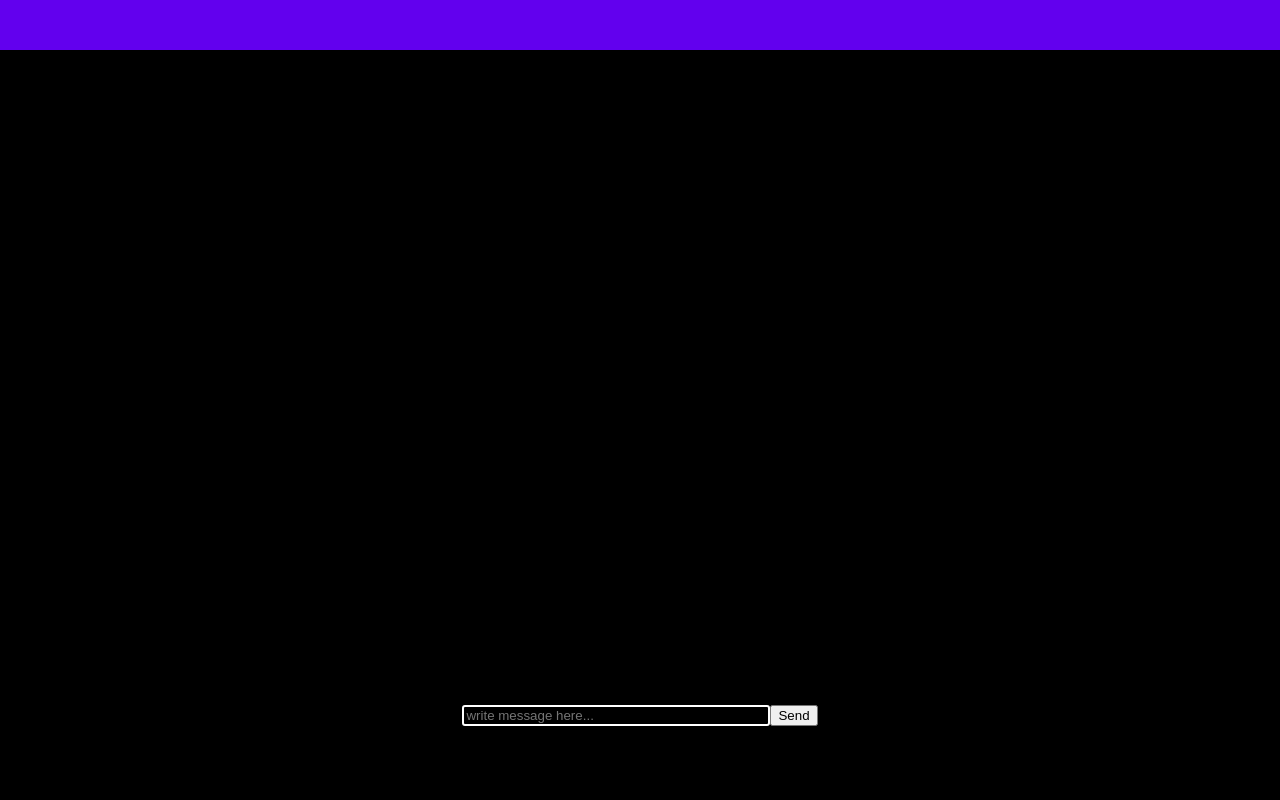
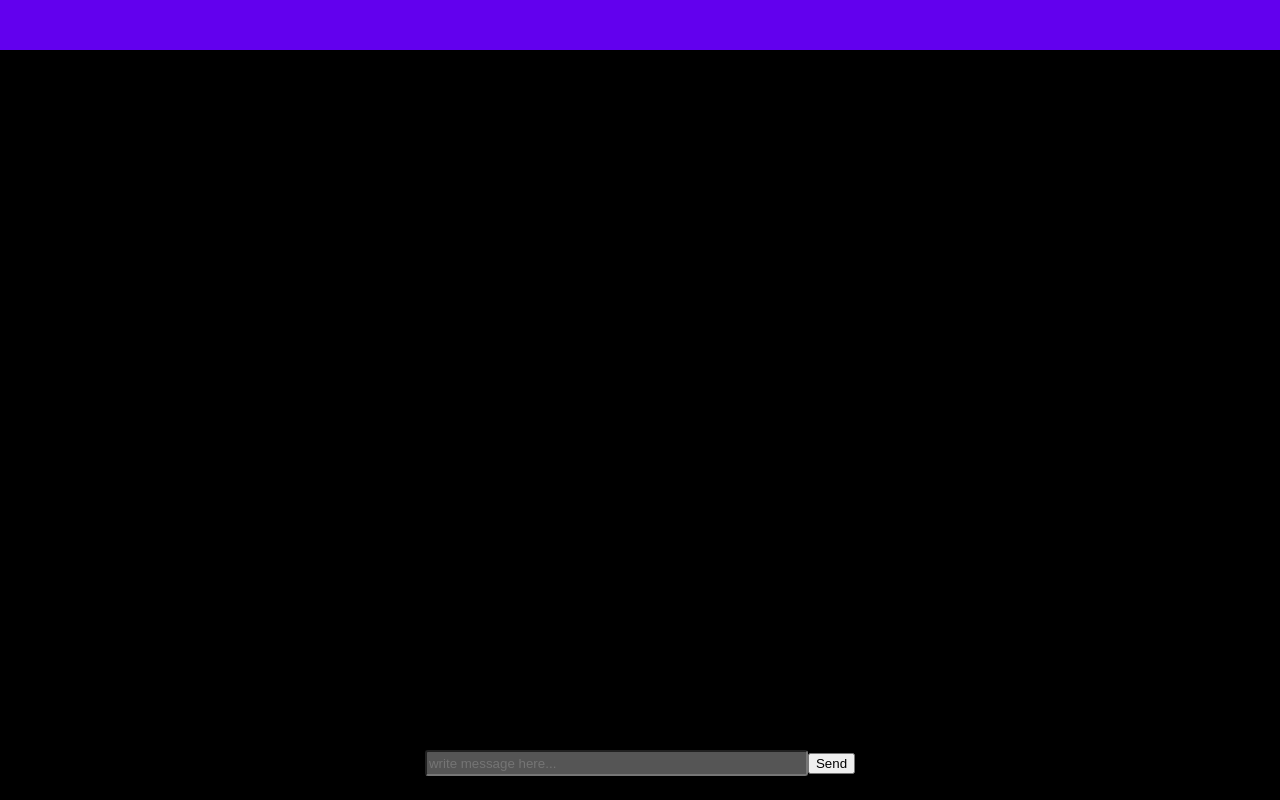
Before and after one commit to Yawp-Chat/Yawp, a React app: page /home in a window 1280 px wide. Built offline with nearby package versions, Linux system fonts and the light colour scheme; no server answers.

Commit message:
message styling

```diff
--- a/src/client/containers/style/chat.css
+++ b/src/client/containers/style/chat.css
@@ -1,4 +1,24 @@
 @import url('https://fonts.googleapis.com/css2?family=Kanit:wght@100&display=swap');
+
+#root{
+  width: 100%;
+  height: 100%;
+}
+
+html{
+  width: 100%;
+  height: 100%;
+  margin: 0;
+  padding: 0;
+  overflow: hidden;
+}
+
+main{
+  width: 100%;
+  height: 100%;
+  margin: 0;
+  padding: 0;
+}
 
 body{
   background-color: #000;
@@ -15,7 +35,7 @@ header{
   height: 50px;
   width: 100%;
   background: #6200ee;
-  margin-bottom: 75px;
+  margin-bottom: 20px;
 }
 
 ul{
@@ -62,41 +82,20 @@ ul{
 } */
 
 .chatContainer {
-  /* border: 1px solid white;
-  display: grid;
-  padding: 30px;
-  grid-template-columns: 0.5fr 1.5fr;
-  grid-template-rows: 1fr 0.9fr 1.1fr 0.5fr;
-  grid-auto-rows: 1fr;
-  gap: 0px 0px;
-  height: 70vh;
-  width: 50%;
-  grid-auto-flow: row;
-  grid-template-areas:
-    "users chat"
-    "users chat"
-    "users chat"
-    "message message"; */
+ width: 100%;
 }
 
 
 
-/* .users {
-  grid-area: users;
-  border-right: 1px solid white;
-  padding: 10px 30px 10px 30px;
-  /* background-color: black;
-  color: black;
-  /* background-color: aquamarine;
-} */
-
 .chat {
   /* grid-area: chat; */
   /* border: 1px solid white; */
-  padding: 10px;
+  padding: 20px 40px;
   overflow: scroll;
-  height: 70vh;
+  height: 80vh;
+  /* width: 100%; */
 }
+/* todo: message box disapears on short vertically screen. need to fix */
 
 .messageContainer {
   /* grid-area: message; */
@@ -106,6 +105,10 @@ ul{
   scroll; */
   align-self: end;
   justify-self: center;
+  height: 100%;
+  width: 100%;
+  max-width: 500px;
+  margin: auto;
   /* padding-bottom: 15px; */
   /* background-color:#6200ee;
   width: 100%;
@@ -121,26 +124,39 @@ ul{
 
 .chat h5{
   font-size: 18px;
-  max-width: 70vw;
+  max-width: 60vw;
   width: auto;
   display: inline-block;
   padding: 4px 8px;
-  background-color: dodgerblue;
+  text-align: left;
   border-radius: 8px;
-
+  /* text-align:right; */
 }
 
-.message-li{
+.currentUser h5{
+  background-color: dodgerblue;
+}
 
+.otherUser h5{
+  background-color: tomato;
+}
+
+.otherUser{
+  text-align: left;
+}
+.currentUser{
+  text-align: right;
+  align-self: end;
 }
 
 .chatInput{
-  width: 300px;
+  width: 75%;
   outline: none;
-  background-color: #000;
-  border: 2px solid white;
+  height: 20px;
+  background-color: #555;
+  /* border: 2px solid white; */
   border-radius: 3px;
-  color: white;
+  color: #aaa;
 
 }
 
```
